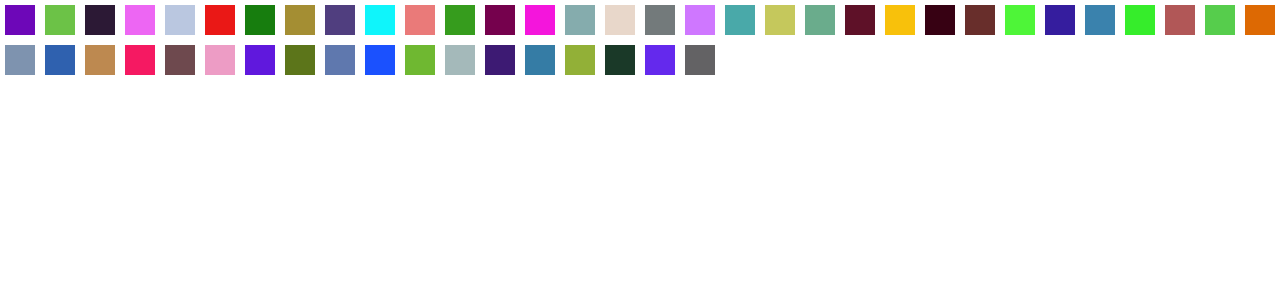
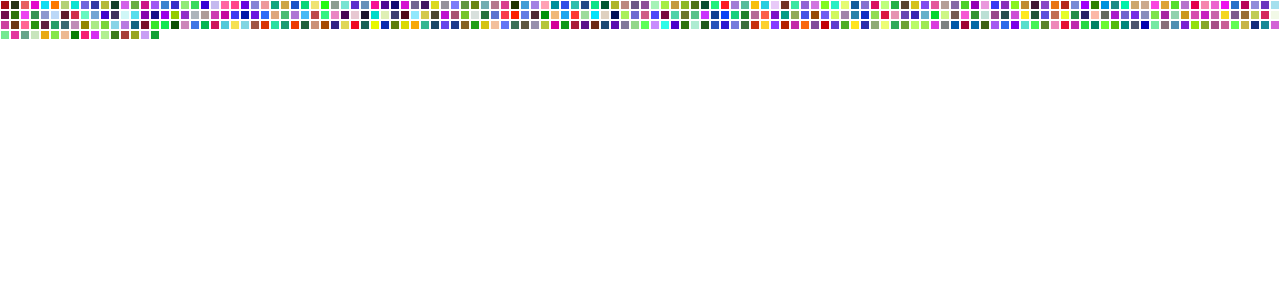
Before and after one commit to IntuitiveHarmony/party-dots-history, a React (Create React App) app: page / in a window 1280 px wide. Shown: the top 300 px of the page. Built offline with nearby package versions, Linux system fonts and the light colour scheme.

Commit message:
second prompt

```diff
--- a/src/App.js
+++ b/src/App.js
@@ -1,11 +1,14 @@
-import React, { useState } from 'react';
+import React, { useState, useEffect } from 'react';
 
 const Box = ({ size }) => {
   const [color, setColor] = useState(getRandomColor());
 
-  function handleClick() {
-    setColor(getRandomColor());
-  }
+  useEffect(() => {
+    const interval = setInterval(() => {
+      setColor(getRandomColor());
+    }, 1000);
+    return () => clearInterval(interval);
+  }, []);
 
   function getRandomColor() {
     const letters = '0123456789ABCDEF';
@@ -18,12 +21,11 @@ const Box = ({ size }) => {
 
   return (
     <div
-      onClick={handleClick}
       style={{
         backgroundColor: color,
         width: `${size}px`,
         height: `${size}px`,
-        margin: '5px',
+        margin: '1px',
       }}
     />
   );
@@ -37,5 +39,5 @@ const BoxContainer = ({ numBoxes, boxSize }) => {
 };
 
 export default function App() {
-  return <BoxContainer numBoxes={50} boxSize={30} />;
+  return <BoxContainer numBoxes={400} boxSize={8} />;
 }
```
